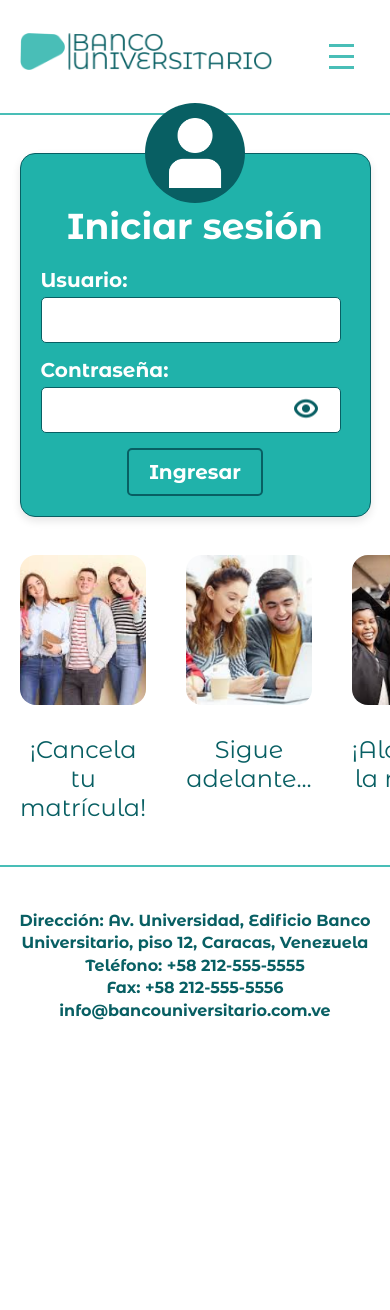
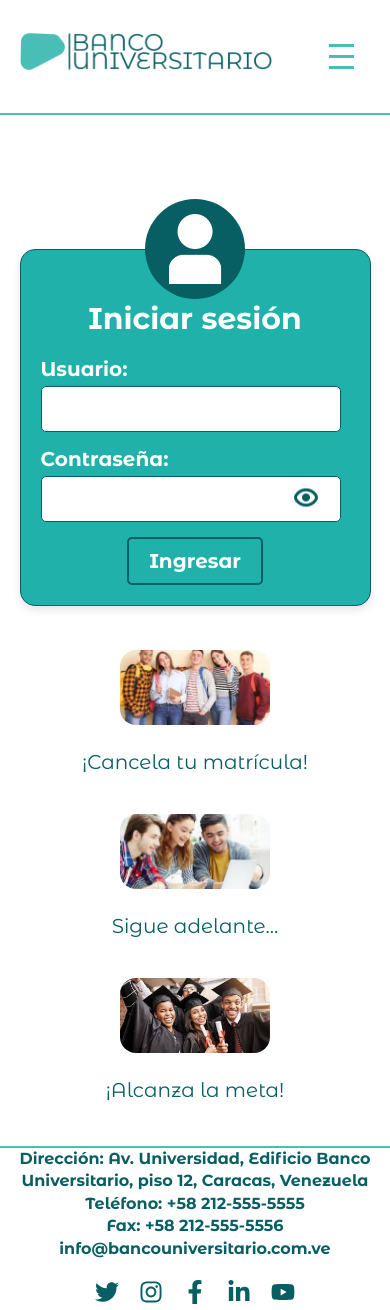
Before and after one commit to MrWisz/BancoUniversitario, a React (Create React App) app: page /login in a window 390 px wide. Before the commit the page ends 1065 px from the top, so only its background shows below. Built offline with nearby package versions, Linux system fonts and the light colour scheme.

Commit message:
Pagina de login 100% responsive
iconos de redes sociales creados y redireccionados a redes falsas

```diff
--- a/package.json
+++ b/package.json
@@ -13,6 +13,7 @@
     "prop-types": "^15.8.1",
     "react": "^18.2.0",
     "react-dom": "^18.2.0",
+    "react-icons": "^5.3.0",
     "react-router-dom": "^6.2.1",
     "react-scripts": "5.0.1",
     "react-slick": "^0.30.2",
--- a/src/components/Footer.jsx
+++ b/src/components/Footer.jsx
@@ -1,11 +1,12 @@
 import React from "react";
 import styled from "styled-components";
+import { FaFacebookF, FaInstagram, FaLinkedinIn, FaTwitter, FaYoutube } from "react-icons/fa";
 
 const FooterContainer = styled.div`
   display: flex;
   flex-direction: column;
   width: 100%;
-  height: 200px; /* Altura fija */
+  height: auto; /* Ajustar altura automáticamente */
   padding: var(--sds-size-space-800);
   align-items: center;
   justify-content: center; /* Centrar contenido verticalmente */
@@ -52,6 +53,22 @@ const Contacto = styled.div`
   margin-top: var(--sds-size-space-600);
 `;
 
+const SocialIcons = styled.div`
+  display: flex;
+  gap: 20px;
+  margin-top: 20px;
+`;
+
+const IconLink = styled.a`
+  color: #085f63;
+  font-size: 24px;
+  transition: color 0.3s;
+
+  &:hover {
+    color: #000;
+  }
+`;
+
 const Footer = () => {
   return (
     <FooterContainer data-scroll-to="footer">
@@ -68,6 +85,23 @@ const Footer = () => {
             info@bancouniversitario.com.ve
           </Texto>
         </Contacto>
+        <SocialIcons>
+          <IconLink href="https://twitter.com/bancouniversitario" target="_blank" rel="noopener noreferrer">
+            <FaTwitter />
+          </IconLink>
+          <IconLink href="https://instagram.com/bancouniversitario" target="_blank" rel="noopener noreferrer">
+            <FaInstagram />
+          </IconLink>
+          <IconLink href="https://facebook.com/bancouniversitario" target="_blank" rel="noopener noreferrer">
+            <FaFacebookF />
+          </IconLink>
+          <IconLink href="https://linkedin.com/company/bancouniversitario" target="_blank" rel="noopener noreferrer">
+            <FaLinkedinIn />
+          </IconLink>
+          <IconLink href="https://youtube.com/bancouniversitario" target="_blank" rel="noopener noreferrer">
+            <FaYoutube />
+          </IconLink>
+        </SocialIcons>
       </LogoContainer>
     </FooterContainer>
   );
--- a/src/components/FrameComponent4.jsx
+++ b/src/components/FrameComponent4.jsx
@@ -1,63 +1,89 @@
 import React from 'react';
+import styled from 'styled-components';
+
+const FrameContainer = styled.div`
+  display: flex;
+  justify-content: center;
+  margin: 0 auto;
+  width: fit-content;
+  flex-wrap: wrap;
+
+  @media screen and (max-width: 600px) {
+    flex-direction: column;
+    align-items: center;
+  }
+`;
+
+const FrameItem = styled.div`
+  text-align: center;
+  margin: 0 20px;
+
+  @media screen and (max-width: 600px) {
+    margin: 10px 0;
+  }
+`;
+
+const FrameImage = styled.img`
+  position: relative;
+  border-radius: var(--radius-400);
+  max-height: 100%;
+  object-fit: cover;
+  width: 300px;
+  height: 150px;
+  max-width: 100%;
+
+  @media screen and (max-width: 900px) {
+    width: 250px;
+    height: 125px;
+  }
+
+  @media screen and (max-width: 600px) {
+    width: 200px;
+    height: 100px;
+  }
+
+  @media screen and (max-width: 400px) {
+    width: 150px;
+    height: 75px;
+  }
+
+  @media screen and (max-width: 290px) {
+    width: 100px;
+    height: 50px;
+  }
+`;
 
 const FrameComponent4 = () => {
   return (
-    <div style={{ display: 'flex', justifyContent: 'center', margin: '0 auto', width: 'fit-content' }}>
-      <div style={{ textAlign: 'center', margin: '0 20px' }}>
-        <img
+    <FrameContainer>
+      <FrameItem>
+        <FrameImage
           className="download1Icon"
           loading="lazy"
           alt=""
           src="/download-1@2x.png"
-          style={{
-            position: "relative",
-            borderRadius: "var(--radius-400)",
-            maxHeight: "100%",
-            objectFit: "cover",
-            width: "300px",
-            height: "150px",
-            maxWidth: "100%",
-          }}
         />
         <p>¡Cancela tu matrícula!</p>
-      </div>
-      <div style={{ textAlign: 'center', margin: '0 20px' }}>
-        <img
+      </FrameItem>
+      <FrameItem>
+        <FrameImage
           className="images1Icon"
           loading="lazy"
           alt=""
           src="/images-1@2x.png"
-          style={{
-            position: "relative",
-            borderRadius: "var(--radius-400)",
-            maxHeight: "100%",
-            objectFit: "cover",
-            width: "300px",
-            height: "150px",
-            maxWidth: "100%",
-          }}
         />
         <p>Sigue adelante...</p>
-      </div>
-      <div style={{ textAlign: 'center', margin: '0 20px' }}>
-        <img
+      </FrameItem>
+      <FrameItem>
+        <FrameImage
           className="images2Icon"
           loading="lazy"
           alt=""
           src="/images-2@2x.png"
-          style={{
-            position: "relative",
-            borderRadius: "var(--radius-400)",
-            maxHeight: "100%",
-            objectFit: "cover",
-            width: "300px",
-            height: "150px",
-            maxWidth: "100%",
-          }}
         />
         <p>¡Alcanza la meta!</p>
-      </div>
-    </div>
+      </FrameItem>
+    </FrameContainer>
   );
 };
 
--- a/src/components/LoginForm.jsx
+++ b/src/components/LoginForm.jsx
@@ -9,6 +9,7 @@ const Container = styled.div`
   padding: 20px;
   font-family: 'Montserrat Alternates';
   position: relative;
+  margin-top: 100px; /* Ajusta este valor según el espacio que necesites debajo del header */
 `;
 
 const Form = styled.form`
@@ -104,7 +105,7 @@ const Circle = styled.div`
   background-color: #085f63;
   border-radius: 50%;
   position: absolute;
-  top: -30px;
+  top: -30px; /* Ajusta este valor según el espacio que necesites */
   left: 50%;
   transform: translateX(-50%);
   display: flex;
--- a/src/pages/Login.jsx
+++ b/src/pages/Login.jsx
@@ -4,24 +4,42 @@ import LoginForm from "../components/LoginForm";
 import HeaderBanca from '../components/HeaderBanca';
 import Footer from '../components/Footer';
 
-
 const FrameParent = styled.section`
   display: flex;
   flex-direction: column;
   justify-content: flex-start;
   align-self: stretch;
-  align-items: center; /* Cambiado a center */
+  align-items: center;
   gap: 71px;
   max-width: 100%;
   text-align: center;
   font-size: var(--font-size-5xl);
   color: var(--color);
   font-family: var(--font-montserrat-alternates);
+
   @media screen and (max-width: 1300px) {
     gap: 35px;
+    font-size: var(--font-size-4xl);
   }
+
   @media screen and (max-width: 900px) {
     gap: var(--gap-lg);
+    font-size: var(--font-size-3xl);
+  }
+
+  @media screen and (max-width: 600px) {
+    gap: var(--gap-md);
+    font-size: var(--font-size-2xl);
+  }
+
+  @media screen and (max-width: 400px) {
+    gap: var(--gap-sm);
+    font-size: var(--font-size-xl);
+  }
+
+  @media screen and (max-width: 290px) {
+    gap: var(--gap-xs);
+    font-size: var(--font-size-lg);
   }
 `;
 
@@ -37,11 +55,25 @@ const LoginContainer = styled.div`
   display: flex;
   flex-direction: column;
   justify-content: flex-start;
+
   @media screen and (max-width: 1300px) {
     gap: 37px;
   }
+
   @media screen and (max-width: 900px) {
     gap: var(--gap-lgi);
+  }
+
+  @media screen and (max-width: 600px) {
+    gap: var(--gap-md);
+  }
+
+  @media screen and (max-width: 400px) {
+    gap: var(--gap-sm);
+  }
+
+  @media screen and (max-width: 290px) {
+    gap: var(--gap-xs);
   }
 `;
 
@@ -53,9 +85,8 @@ const Login = () => {
         <LoginForm />
         <FrameComponent4 />
       </FrameParent>
-            <Footer/>
+      <Footer />
     </LoginContainer>
-
   );
 };
 
```
Also changed, not shown: 1 other file (tests, documents, lock files or other folders). Lines whose indentation alone changed are shown as unchanged.
